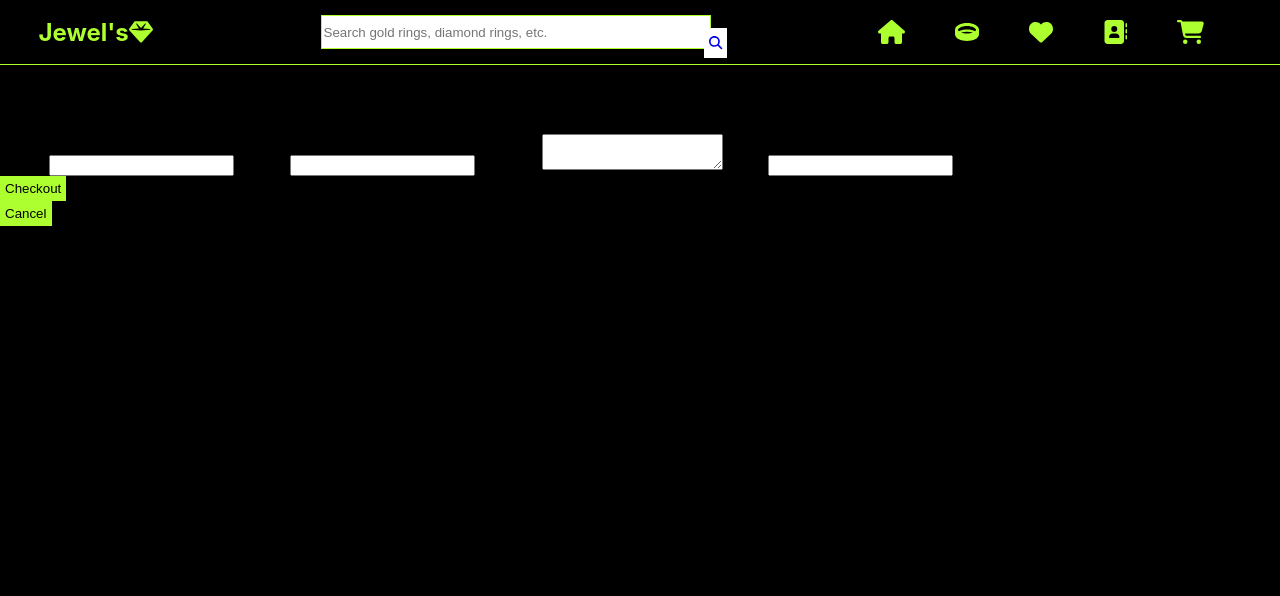
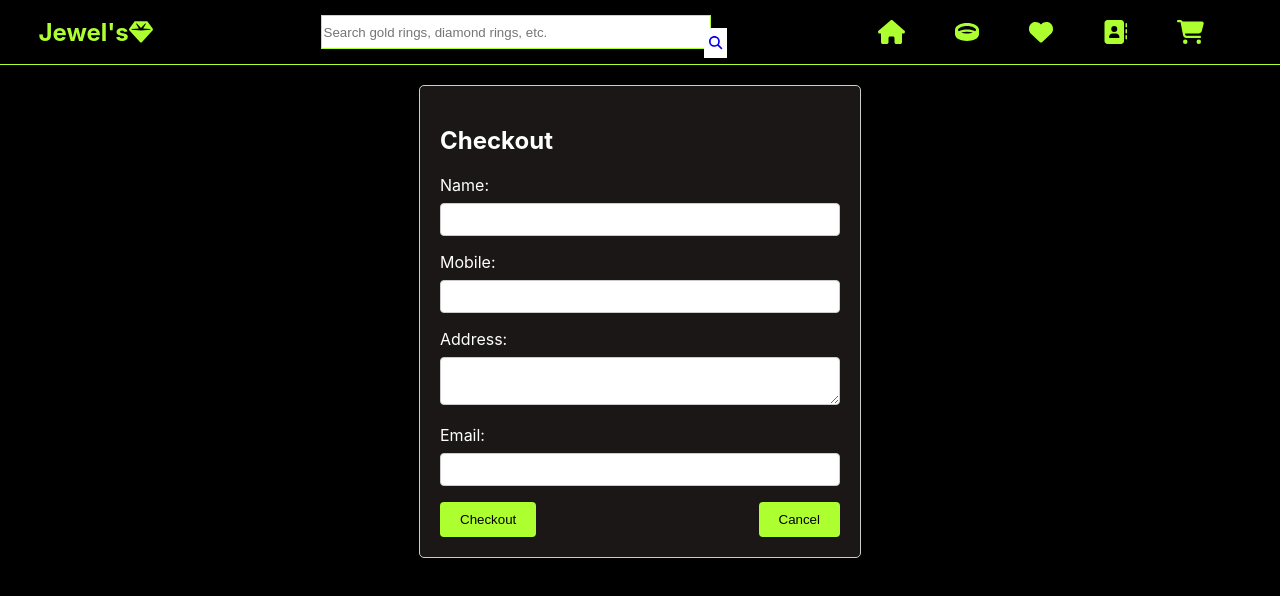
Before and after one commit to sayed-soeb/jewellerystore, a React (Create React App) app: page /checkout in a window 1280 px wide. Shown: the top 596 px of the page. Built offline with nearby package versions, Linux system fonts and the light colour scheme.

Commit message:
initial commit

```diff
--- a/src/Components/CheckoutForm.js
+++ b/src/Components/CheckoutForm.js
@@ -23,6 +23,7 @@ const CheckoutForm = () => {
   };
 
   const handleCancel = () => {
+    // Clear form fields and close the checkout form
     setName('');
     setMobile('');
     setAddress('');
--- a/src/Styles/CheckoutForm.css
+++ b/src/Styles/CheckoutForm.css
@@ -1,7 +1,5 @@
-/* ContactUsForm.css */
-
-/* Style for the container */
-.contact-us-container {
+/* CheckoutForm.css */
+.checkout-form-container {
     max-width: 400px;
     margin: 20px auto;
     padding: 20px;
@@ -12,15 +10,18 @@
     color: #fff;
   }
 
-  /* Style for form labels */
-  .contact-us-container label {
+  .checkout-form-container h2 {
+    font-size: 1.5em;
+    margin-bottom: 20px;
+  }
+
+  .checkout-form-container label {
     display: block;
     margin-bottom: 8px;
   }
 
-  /* Style for form inputs and textarea */
-  .contact-us-container input,
-  .contact-us-container textarea {
+  .checkout-form-container input,
+  .checkout-form-container textarea {
     width: 100%;
     padding: 8px;
     margin-bottom: 16px;
@@ -29,8 +30,12 @@
     box-sizing: border-box;
   }
 
-  /* Style for the submit button */
-  .contact-us-container button {
+  .checkout-form-container .checkout-buttons {
+    display: flex;
+    justify-content: space-between;
+  }
+
+  .checkout-form-container button {
     background-color: greenyellow;
     color: black;
     padding: 10px 20px;
@@ -40,7 +45,6 @@
     transition: background-color 0.3s;
   }
 
-  /* Hover effect for the submit button */
-  .contact-us-container button:hover {
-    background-color: goldenrod;
+  .checkout-form-container button:hover {
+    background-color:goldenrod;
   }
```
